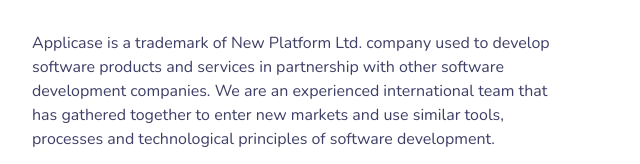
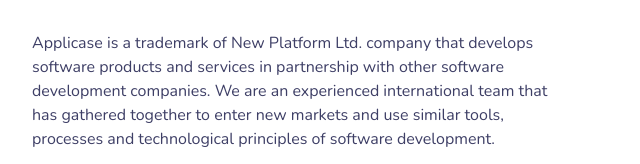
Before and after one commit to applicase/website, a plain HTML site: page index.html in a window 1280 px wide. Shown: the part 5248-5412 px from the top of the page, 53-693 px from the left. Drawn offline with nearby package versions, Linux system fonts and the light colour scheme.

Commit message:
Update site

```diff
--- a/index.html
+++ b/index.html
@@ -213,8 +213,8 @@
       <h1>Contacts</h1>
       <div class="row">
         <div class="col-lg-6">
-          <p>Applicase is a trademark of New Platform Ltd. company used to develop software products and services in partnership with other software development companies. We are an experienced international team that has gathered together to enter new markets and use similar tools, processes and technological principles of software development.</p>
-          <p>You can contact our manager to discuss your project offer, partnerships, or enquiries via any of our contacts, or fill out the request form, and we will contact you. </p>
+          <p>Applicase is a trademark of New Platform Ltd. company that develops software products and services in partnership with other software development companies. We are an experienced international team that has gathered together to enter new markets and use similar tools, processes and technological principles of software development.</p>
+          <p>You can contact our manager to discuss your project offer, partnerships, or enquiries via any of our contacts, or fill out the request form, and we will contact you.</p>
           <h2><a href="mailto:mail@applicase.com">mail@applicase.com</a></h2>
         </div>
       </div>
```
